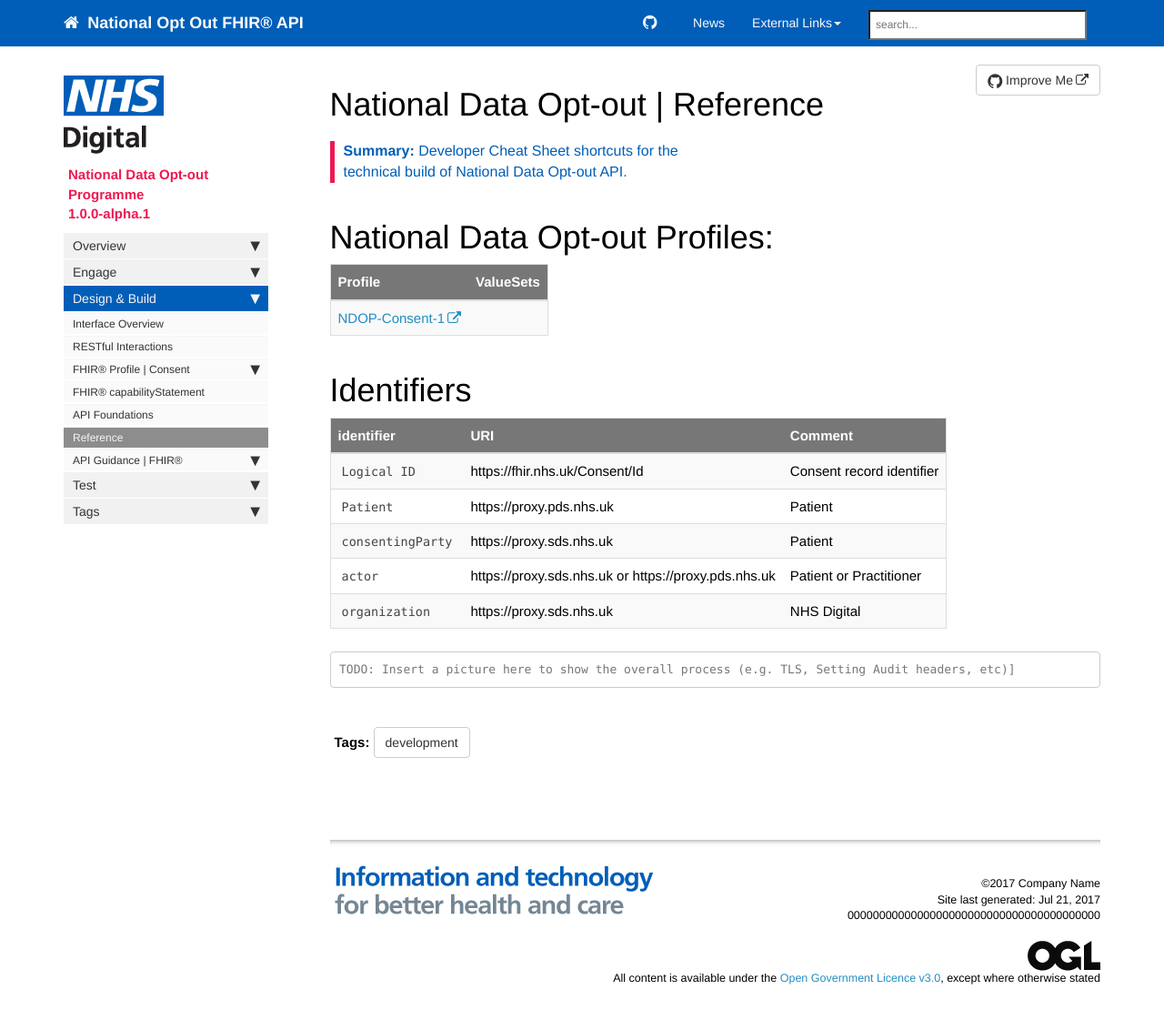
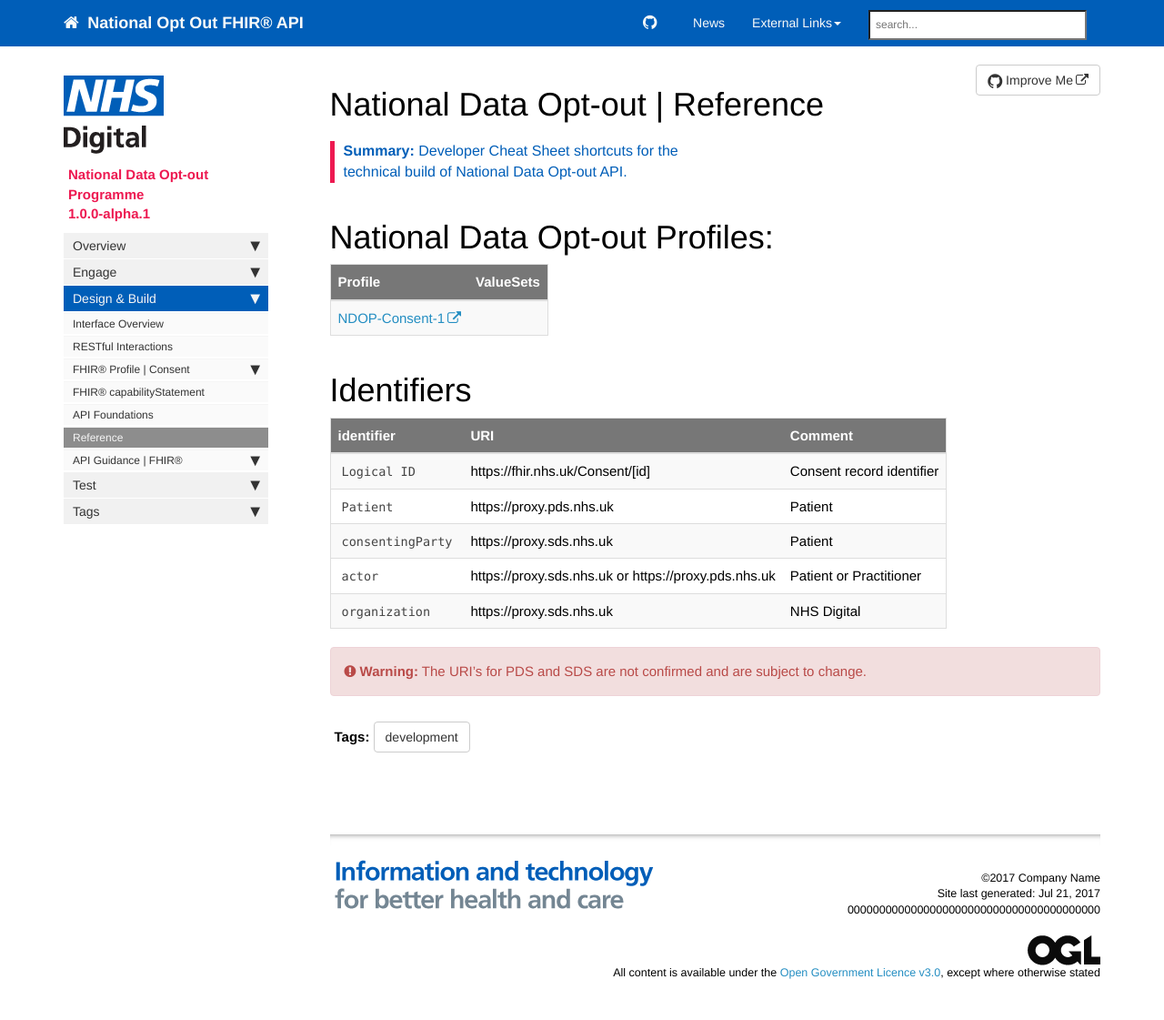
Before and after one commit to walteck/FHIR-NOO-API, a Jekyll site: the page built from pages/develop/development_deliverables.md, in a window 1280 px wide and 1145 px high. Shown: the top 1121 px of the window at 91% size. Built offline with Jekyll 4.4.1, drawn with Linux system fonts in a browser that asks for light colours; nearby versions of some CDN libraries; comment, search, counter and statistics services are not loaded.

Commit message:
Updated. Still needs further amendments.

````diff
--- a/pages/develop/development_deliverables.md
+++ b/pages/develop/development_deliverables.md
@@ -17,13 +17,12 @@ summary: "Developer Cheat Sheet shortcuts for the <br/>technical build of Nation
 
 | identifier | URI | Comment |
 |--------------------------------------------|----------|----|
-| `Logical ID` | https://fhir.nhs.uk/Consent/Id | Consent record identifier |
+| `Logical ID` | https://fhir.nhs.uk/Consent/[id] | Consent record identifier |
 | `Patient` | https://proxy.pds.nhs.uk | Patient |
 | `consentingParty` | https://proxy.sds.nhs.uk | Patient |
 |`actor`|https://proxy.sds.nhs.uk or https://proxy.pds.nhs.uk | Patient or Practitioner|
 |`organization`|https://proxy.sds.nhs.uk |NHS Digital|
 
 
-```
-TODO: Insert a picture here to show the overall process (e.g. TLS, Setting Audit headers, etc)]
-```
+
+{% include warning.html content="The URI's for PDS and SDS are not confirmed and are subject to change." %}
````
